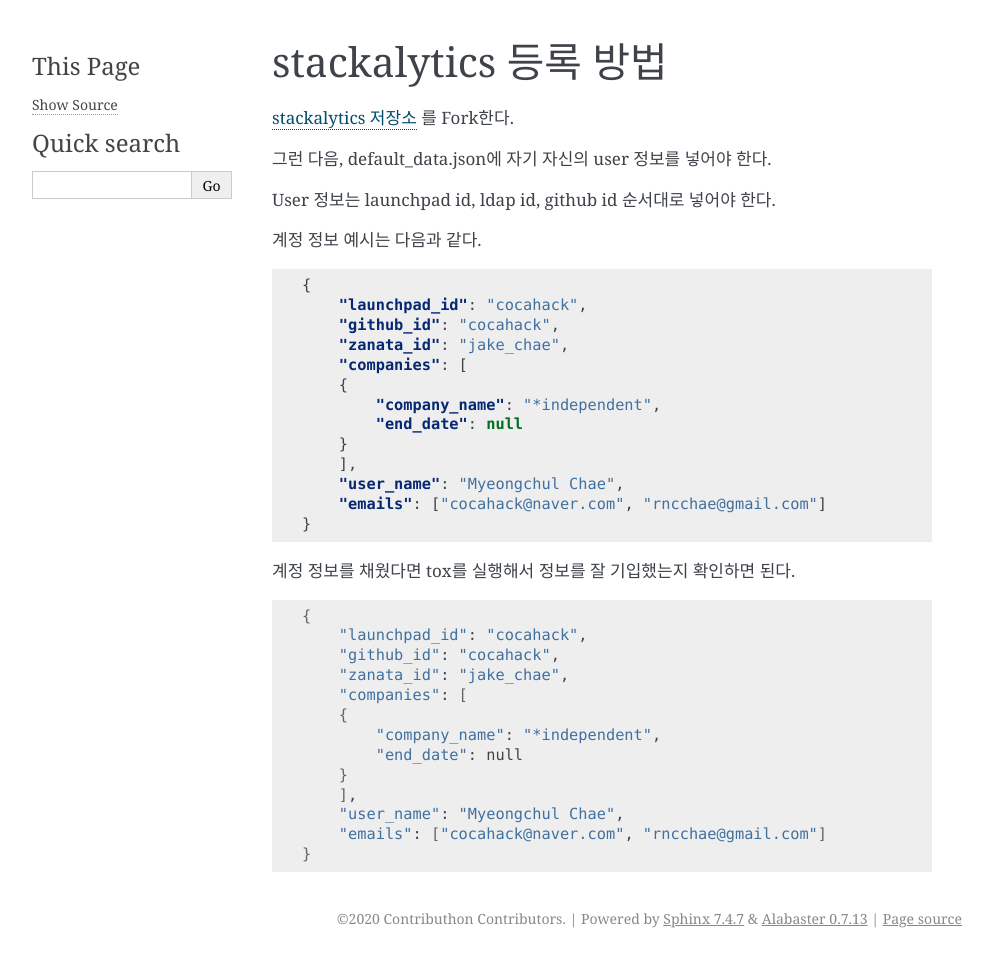
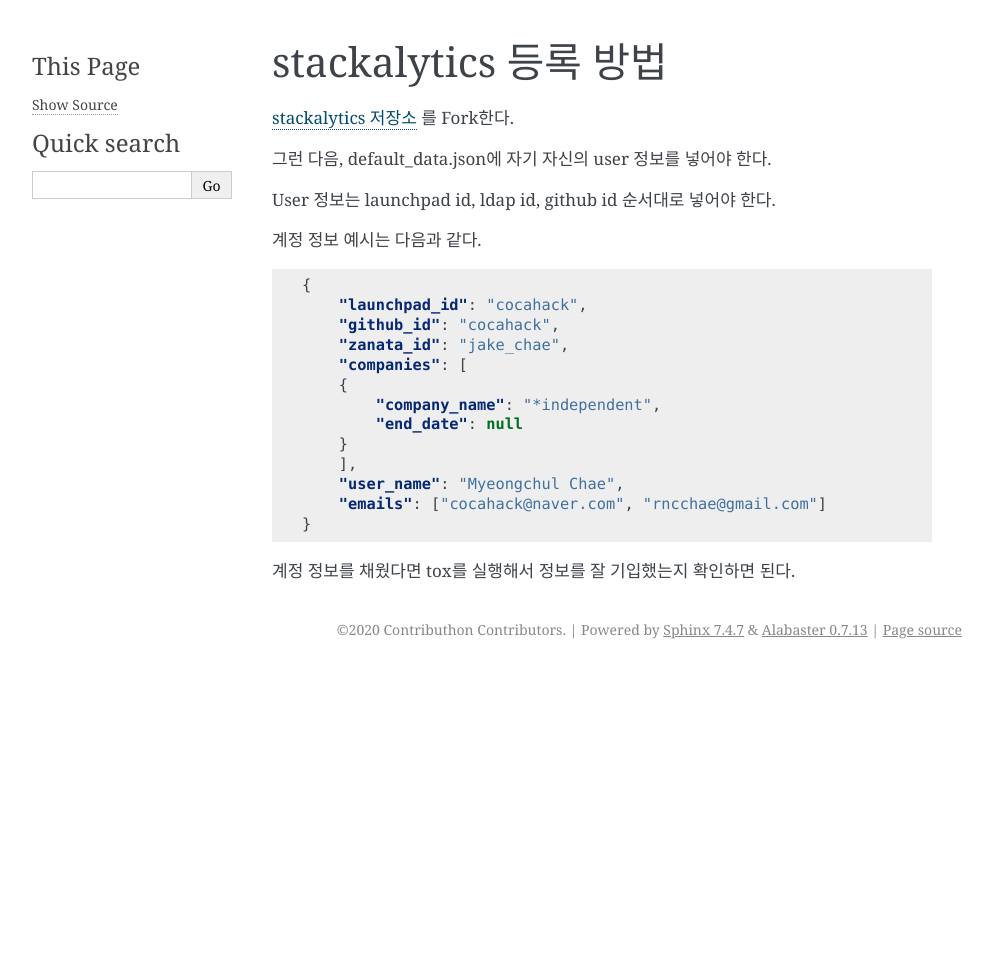
Before and after one commit to openstack-kr/contributhon-2020, a Sphinx documentation site: the page built from doc/source/myeongchul-chae/stackalytics.rst, in a window 1280 px wide. Shown: the whole page, without its empty margins (148-1141 px from the left). Built offline with Sphinx 7.4.7, drawn with Linux system fonts in a browser that asks for light colours; the version number could not be read and is left out; after the commit the page ends 900 px from its top, so only the background shows below that.

Commit message:
fix: remove duplicate code block

```diff
--- a/doc/source/myeongchul-chae/stackalytics.rst
+++ b/doc/source/myeongchul-chae/stackalytics.rst
@@ -27,19 +27,3 @@
     }
 
 계정 정보를 채웠다면 tox를 실행해서 정보를 잘 기입했는지 확인하면 된다.
-
-.. code-block:: shell
-
-    {
-        "launchpad_id": "cocahack",
-        "github_id": "cocahack",
-        "zanata_id": "jake_chae",
-        "companies": [
-        {
-            "company_name": "*independent",
-            "end_date": null
-        }
-        ],
-        "user_name": "Myeongchul Chae",
-        "emails": ["cocahack@naver.com", "rncchae@gmail.com"]
-    }
```
